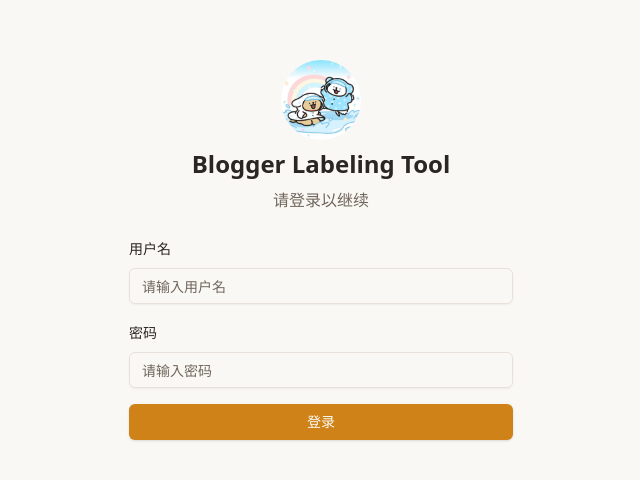
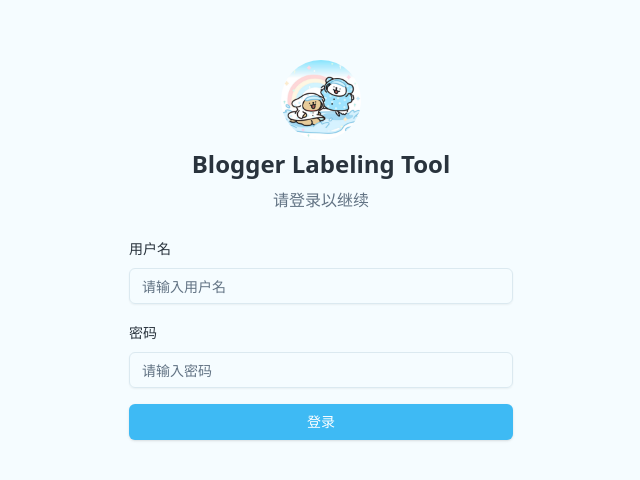
Before and after one commit to Rain1601/EasyBrowsing, a Next.js app in the folder instagram-labeling-tool/: page / in a window 1280 px wide. Shown: the part 150-630 px from the top of the page, without its empty margins (319-959 px from the left). Built offline with nearby package versions, Linux system fonts and the light colour scheme.

Commit message:
feat: update to blue theme for light mode and reduce button gap
- Change light mode color scheme to soft sky blue + white
- Reduce gap between Yes/No buttons from gap-3 to gap-1
- Use blue colors for selected buttons in light mode

Co-Authored-By: Claude Opus 4.5 <noreply@anthropic.com>

```diff
--- a/instagram-labeling-tool/app/globals.css
+++ b/instagram-labeling-tool/app/globals.css
@@ -12,30 +12,30 @@
 
 @layer base {
   :root {
-    --background: 39 35% 97%;
-    --foreground: 30 10% 15%;
-    --card: 40 30% 98%;
-    --card-foreground: 30 10% 15%;
-    --popover: 40 30% 98%;
-    --popover-foreground: 30 10% 15%;
-    --primary: 35 80% 45%;
-    --primary-foreground: 40 30% 98%;
-    --secondary: 38 25% 93%;
-    --secondary-foreground: 30 10% 20%;
-    --muted: 38 20% 94%;
-    --muted-foreground: 30 10% 40%;
-    --accent: 38 25% 90%;
-    --accent-foreground: 30 10% 20%;
+    --background: 200 100% 98%;
+    --foreground: 210 20% 20%;
+    --card: 200 100% 99%;
+    --card-foreground: 210 20% 20%;
+    --popover: 200 100% 99%;
+    --popover-foreground: 210 20% 20%;
+    --primary: 199 89% 60%;
+    --primary-foreground: 0 0% 100%;
+    --secondary: 200 60% 94%;
+    --secondary-foreground: 210 20% 25%;
+    --muted: 200 50% 96%;
+    --muted-foreground: 210 15% 45%;
+    --accent: 200 60% 92%;
+    --accent-foreground: 210 20% 25%;
     --destructive: 0 72% 51%;
     --destructive-foreground: 0 0% 98%;
-    --border: 35 20% 88%;
-    --input: 35 20% 88%;
-    --ring: 35 80% 45%;
-    --chart-1: 35 76% 55%;
-    --chart-2: 25 70% 50%;
-    --chart-3: 45 60% 45%;
-    --chart-4: 15 65% 55%;
-    --chart-5: 30 80% 60%;
+    --border: 200 40% 88%;
+    --input: 200 40% 90%;
+    --ring: 199 89% 60%;
+    --chart-1: 199 89% 60%;
+    --chart-2: 180 70% 50%;
+    --chart-3: 220 60% 55%;
+    --chart-4: 160 65% 55%;
+    --chart-5: 240 70% 60%;
     --radius: 0.5rem;
   }
   .dark {
--- a/instagram-labeling-tool/components/BatchLabeling.tsx
+++ b/instagram-labeling-tool/components/BatchLabeling.tsx
@@ -90,7 +90,7 @@ export function BatchLabeling({
           {/* SHEIN 风格选择 */}
           <div className="space-y-3">
             <Label className="text-base font-medium">是否符合 SHEIN 风格？</Label>
-            <div className="flex gap-3">
+            <div className="flex gap-1">
               <button
                 type="button"
                 onClick={() => setMatchesStyle("yes")}
@@ -99,7 +99,7 @@ export function BatchLabeling({
                   border-2 transition-all
                   ${
                     matchesStyle === "yes"
-                      ? "bg-green-500/20 border-green-500 text-green-600 dark:text-green-400"
+                      ? "bg-sky-500/20 border-sky-500 text-sky-600 dark:bg-green-500/20 dark:border-green-500 dark:text-green-400"
                       : "bg-background hover:bg-muted border-border"
                   }
                 `}
@@ -114,7 +114,7 @@ export function BatchLabeling({
                   border-2 transition-all
                   ${
                     matchesStyle === "no"
-                      ? "bg-red-500/20 border-red-500 text-red-600 dark:text-red-400"
+                      ? "bg-sky-500/20 border-sky-500 text-sky-600 dark:bg-red-500/20 dark:border-red-500 dark:text-red-400"
                       : "bg-background hover:bg-muted border-border"
                   }
                 `}
--- a/instagram-labeling-tool/components/LabelingPanel.tsx
+++ b/instagram-labeling-tool/components/LabelingPanel.tsx
@@ -248,7 +248,7 @@ export function LabelingPanel({
           {/* SHEIN 风格选择 */}
           <div className="space-y-3">
             <Label className="text-base font-medium">是否符合 SHEIN 风格？</Label>
-            <div className="flex gap-3">
+            <div className="flex gap-1">
               <button
                 type="button"
                 onClick={() => setMatchesStyle("yes")}
@@ -257,7 +257,7 @@ export function LabelingPanel({
                   border-2 transition-all
                   ${
                     matchesStyle === "yes"
-                      ? "bg-green-500/20 border-green-500 text-green-600 dark:text-green-400"
+                      ? "bg-sky-500/20 border-sky-500 text-sky-600 dark:bg-green-500/20 dark:border-green-500 dark:text-green-400"
                       : "bg-background hover:bg-muted border-border"
                   }
                 `}
@@ -272,7 +272,7 @@ export function LabelingPanel({
                   border-2 transition-all
                   ${
                     matchesStyle === "no"
-                      ? "bg-red-500/20 border-red-500 text-red-600 dark:text-red-400"
+                      ? "bg-sky-500/20 border-sky-500 text-sky-600 dark:bg-red-500/20 dark:border-red-500 dark:text-red-400"
                       : "bg-background hover:bg-muted border-border"
                   }
                 `}
```
